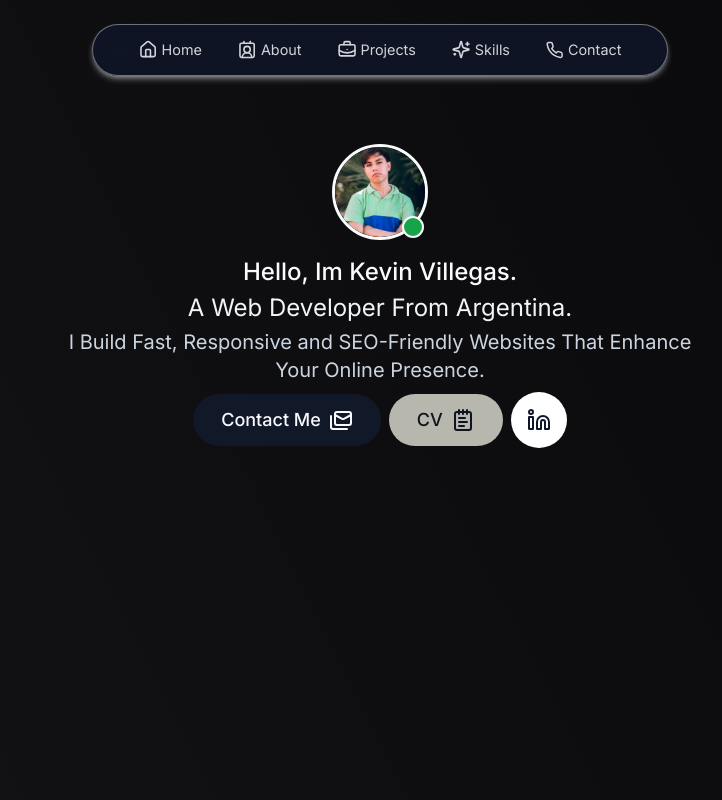
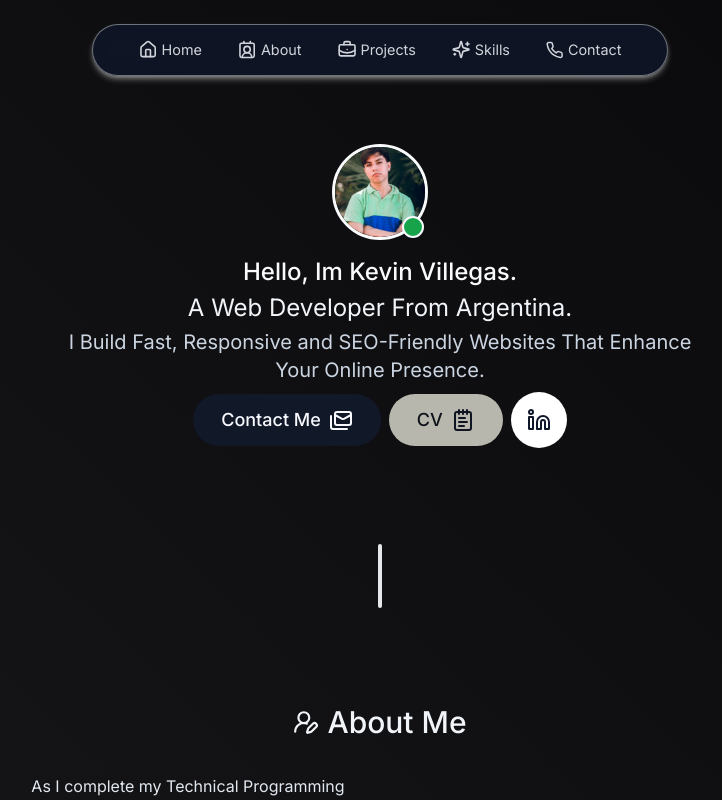
Before and after one commit to Kev-Villegas/freelancer-portfolio, a Next.js app: page / in a window 1280 px wide. Shown: the top 800 px of the page, without its empty margins (260-982 px from the left). Built offline with nearby package versions, Linux system fonts and the light colour scheme.

Commit message:
feat: adding the SectionDivider n About to the main page

```diff
--- a/app/page.tsx
+++ b/app/page.tsx
@@ -1,11 +1,15 @@
 import Hero from "./_components/Hero";
+import About from "./_components/About";
 import Header from "./_components/Header";
+import SectionDivider from "./_components/SectionDivider";
 
 export default function Home() {
   return (
-    <main className="flex min-h-[300vh] flex-col items-center px-4">
+    <main className="flex flex-col items-center justify-center px-4">
       <Header />
       <Hero />
+      <SectionDivider />
+      <About />
     </main>
   );
 }
```
